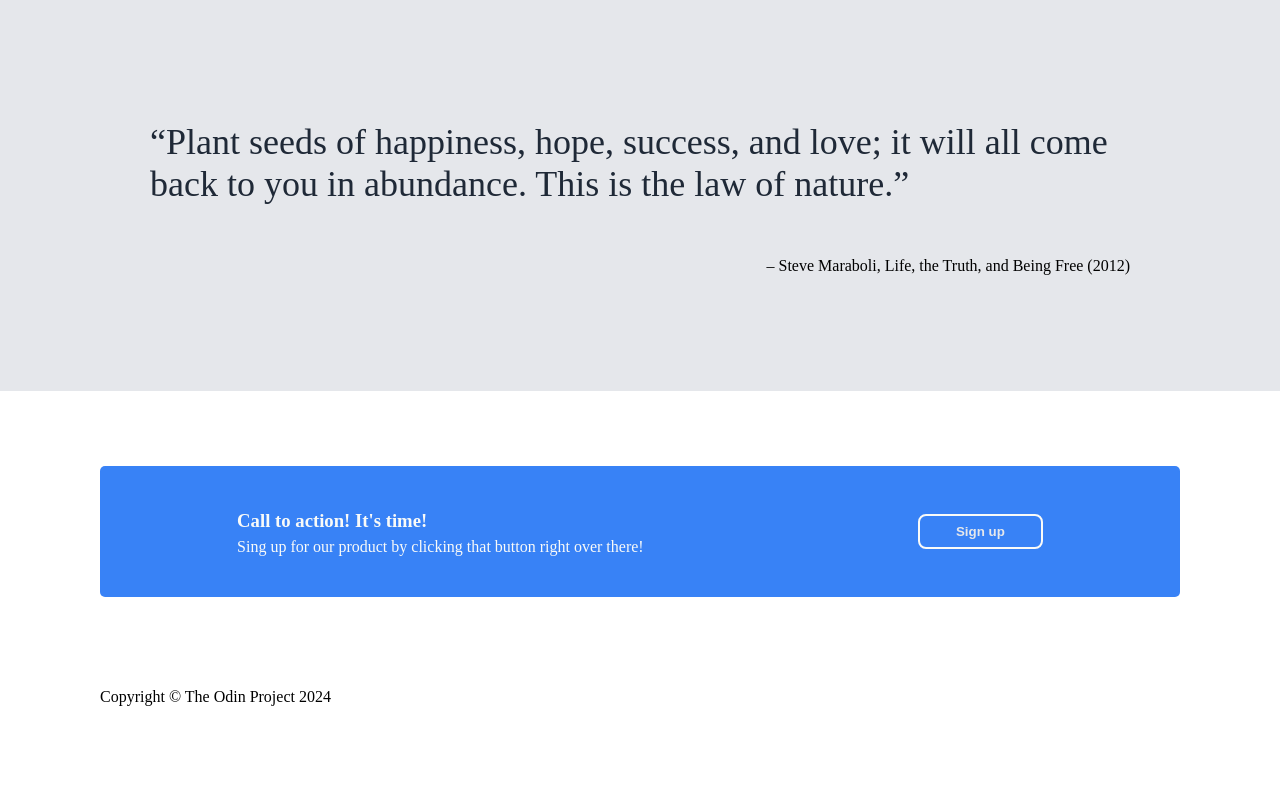
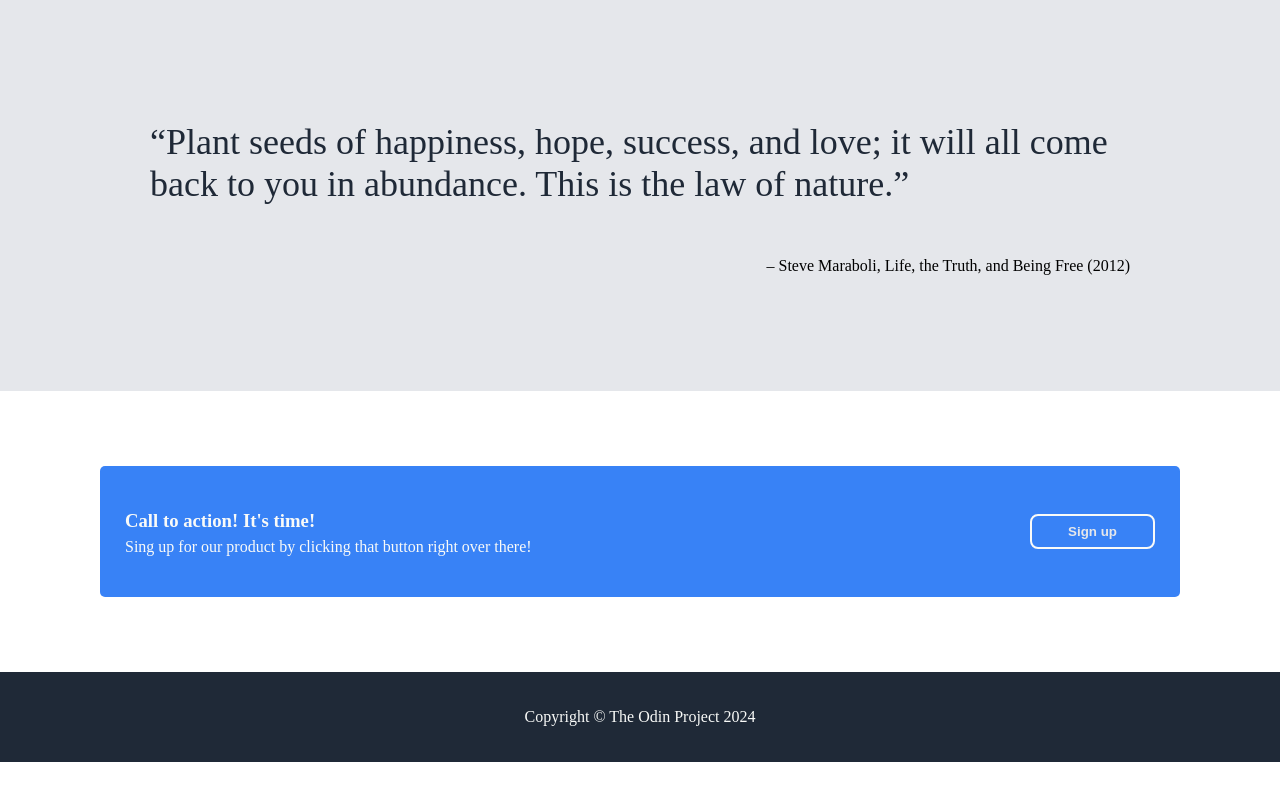
Before and after one commit to Mdrozak/odin-landing-page, a plain HTML site: page index.html in a window 1280 px wide. Shown: the part 1333-2133 px from the top of the page. After the commit the page ends 2095 px from the top, so only its background shows below. Drawn offline with Linux system fonts and the light colour scheme.

Commit message:
Add style to footer section

```diff
--- a/css/style.css
+++ b/css/style.css
@@ -4,8 +4,7 @@ body {
     margin: 0;
 }
 
-.header,
-.footer {
+.header {
     padding: 0 100px 100px 100px;
 }
 
@@ -13,7 +12,12 @@ body {
     padding: 0 150px 100px 150px;
 }
 
+.footer {
+    padding: 20px 10px 20px 10px;
+}
+
 .header,
+.footer,
 .hero {
     background-color: #1F2937;
 }
@@ -166,7 +170,7 @@ button {
     background-color: #3882F6;
     display: flex;
     border-radius: 5px;
-    justify-content: space-around;
+    justify-content: space-between;
 }
 
 .sign-text {
@@ -189,3 +193,11 @@ button {
     border: 2px solid #F9FAF8;
     margin: 25px;
 }
+
+/* \/\/\/ Footer section \/\/\/ */
+
+.footer {
+    color: #F9FAF8;
+    height: 50px;
+    text-align: center;
+}
```
